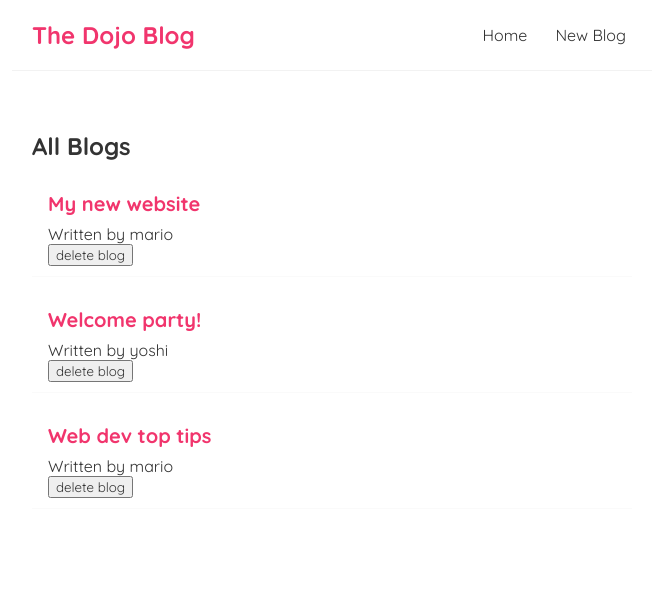
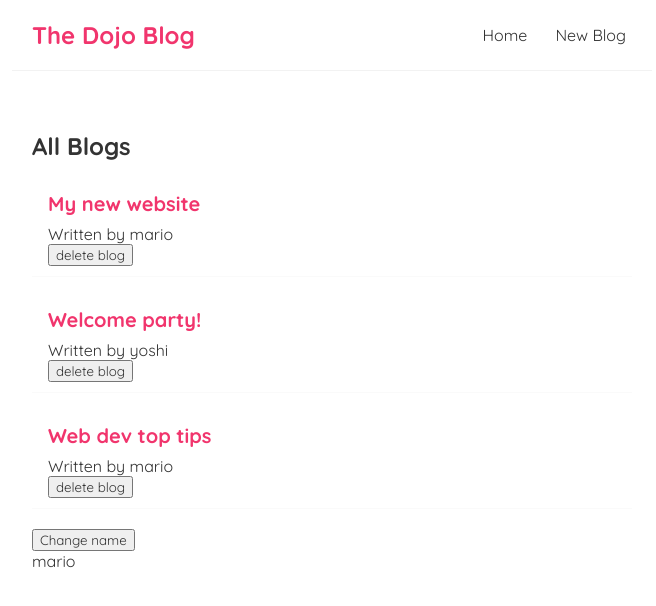
Before and after one commit to Jaslen1/App_Dev_Lessons, a React (Create React App) app in the folder dojo-blog/: page / in a window 1280 px wide. Shown: the top 606 px of the page, without its empty margins (308-964 px from the left). Built offline with nearby package versions, Linux system fonts and the light colour scheme.

Commit message:
lesson 15 before JSON Server

```diff
--- a/dojo-blog/src/Home.js
+++ b/dojo-blog/src/Home.js
@@ -8,20 +8,25 @@
     { title: 'Web dev top tips', body: 'lorem ipsum...', author: 'mario', id: 3 }
   ])
 
+  const [name, setName] = useState('mario');
+
   const handleDelete = (id) => {
     const newBlogs = blogs.filter(blog => blog.id !==id);
     setBlogs(newBlogs);
   }
 
   useEffect(() => {
-    console.log('use effect ran')
-  });
+    console.log('use effect ran');
+    console.log(name);
+  },[name]);
 
 
 
   return (
     <div className="home">
       <BlogList blogs={blogs} title="All Blogs" handleDelete={handleDelete}/>
+      <button onClick={()=> setName('luigi')}>Change name</button>
+      <p>{ name }</p>
     </div>
   );
 }
```
